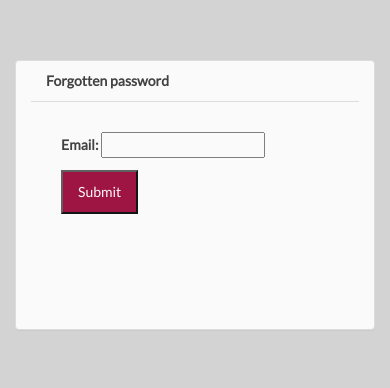
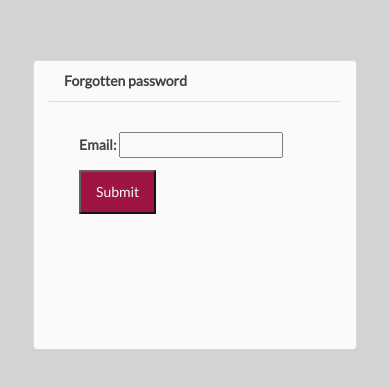
Before and after one commit to Jonneitapuro/isoskaba2, a Django app: page /password_reset/ in a window 390 px wide. Shown: the part 233-621 px from the top of the page. Run offline with Django 3.2, Linux system fonts and the light colour scheme; parts of the project's set-up code (start-up, migrations or seed data) failed here and were passed over; some libraries are stand-ins or nearby versions.

Commit message:
CSS for prettier forms

```diff
--- a/static/css/app.css
+++ b/static/css/app.css
@@ -186,6 +186,10 @@ div.form-error {
 .panel-default {
  opacity: 0.9;
  margin-top: 40px;
+ margin-left: auto;
+ margin-right: auto;
+ min-height: 250px;
+ width: 70%;
 }
 
 .panel-heading-transparent {
--- a/static/css/mobile.css
+++ b/static/css/mobile.css
@@ -73,7 +73,8 @@
     color: white;
   }
     .panel-default {
-    min-height: 270px;
+    min-height: 290px;
+    width: 90%;
   }
 }
 
--- a/templates/simple_login.html
+++ b/templates/simple_login.html
@@ -22,7 +22,7 @@
 		</div>
 	</div>
 </div>-->
-      <div class="panel panel-default col-md-6 col-md-offset-3 col-lg-4 col-lg-offset-4">
+      <div class="panel panel-default">
         <div class="panel-heading panel-heading-transparent">
           <strong>{% trans 'Log in' %}</strong>
         </div>
@@ -53,8 +53,8 @@
             </div>-->
             <div class="form-group last">
               <div class="col-sm-offset-3 col-sm-9">
-                <button type="submit" class="btn btn-success btn-sm">{% trans 'Log in' %}</button>
-                <button type="reset" class="btn btn-default btn-sm">{% trans 'Empty' %}</button>
+                <button type="submit" class="skaba-button">{% trans 'Log in' %}</button>
+                <button type="reset" class="skaba-button">{% trans 'Empty' %}</button>
                 <br> <a href="password_reset">{% trans 'Forgotten password?' %}</a>
               </div>
             </div>
```
